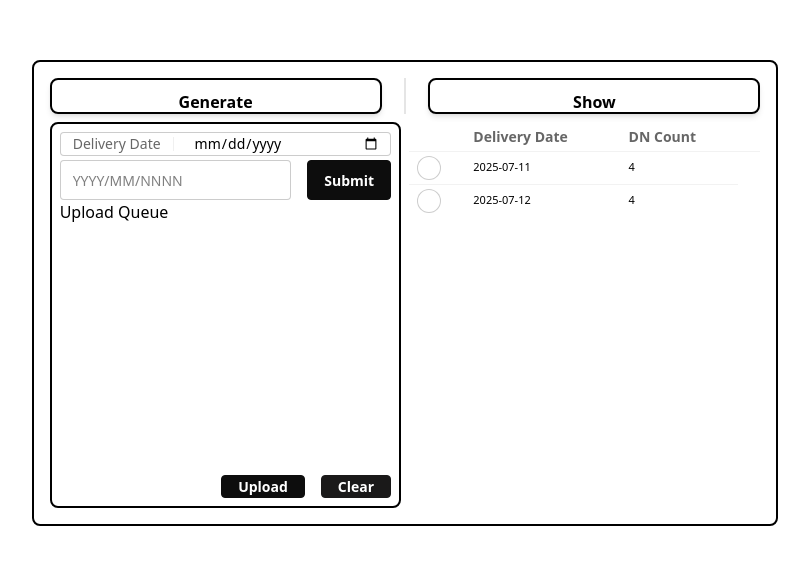
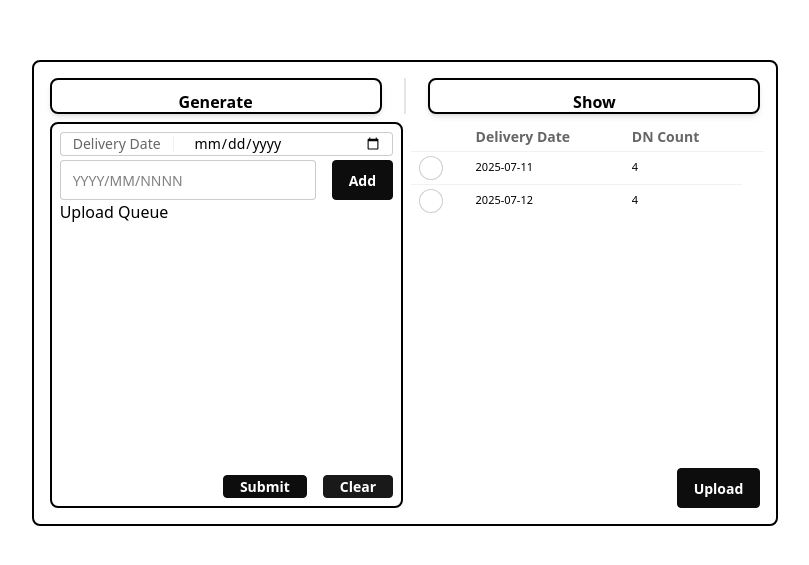
Before and after one commit to VincentKho10/ClaiVer, a React (Vite) app in the folder frontend/: page / in a window 1280 px wide. Shown: the part 107-672 px from the top of the page, without its empty margins (235-1044 px from the left). Built offline with nearby package versions, Linux system fonts and the light colour scheme.

Commit message:
Managing data struct

```diff
--- a/frontend/src/View/Home/GenerateBarcode/index.jsx
+++ b/frontend/src/View/Home/GenerateBarcode/index.jsx
@@ -2,14 +2,15 @@ import React, { useEffect } from "react";
 import { useState } from "react";
 
 const GenerateBarcode = (props) => {
-  const { data } = props;
+  const { data, DelivHistState, selectedid } = props;
+  const [delivhist, setDelivHist] = DelivHistState;
   const [list, setList] = useState({});
   const [delivr, setDelivr] = useState({ send_date: "", DNID: "" });
 
-  useEffect(()=>{
-    console.log("rerender")
-    setList(data)
-  },[data])
+  useEffect(() => {
+    console.log("rerender");
+    setList(data);
+  }, [data]);
 
   const handleChangeField = (e) => {
     const { name, value } = e.target;
@@ -22,7 +23,7 @@ const GenerateBarcode = (props) => {
     }
   };
 
-  const handleSubmit = () => {
+  const handleAddQueue = () => {
     let { send_date, DNID } = delivr;
     let isSet = false;
     if (send_date && DNID) {
@@ -144,8 +145,19 @@ const GenerateBarcode = (props) => {
     return res;
   };
 
-  const handleUpload = () => {
-    // console.log(selectState);
+  const handleSubmit = () => {
+    let nList = [];
+    // console.log(Object.entries(list))
+    for (let [key, value] of Object.entries(list)) {
+      console.log(nList);
+      nList = [
+        ...nList,
+        { "Delivery Date": key, "DN Count": value.length, data: value },
+      ];
+    }
+
+    const res = [...delivhist, ...nList]
+    setDelivHist(res);
   };
 
   return (
@@ -176,9 +188,9 @@ const GenerateBarcode = (props) => {
         <button
           className="btn btn-primary"
           name="submit_delivr"
-          onClick={() => handleSubmit()}
+          onClick={() => handleAddQueue()}
         >
-          Submit
+          Add
         </button>
       </div>
 
@@ -190,8 +202,8 @@ const GenerateBarcode = (props) => {
       </div>
 
       <div className="flex flex-row justify-end h-1/12">
-        <button className="btn btn-primary mr-4 h-full" onClick={handleUpload}>
-          Upload
+        <button className="btn btn-primary mr-4 h-full" onClick={handleSubmit}>
+          Submit
         </button>
         <button className="btn btn-secondary h-full">Clear</button>
       </div>
--- a/frontend/src/View/Home/index.jsx
+++ b/frontend/src/View/Home/index.jsx
@@ -3,8 +3,7 @@ import { Link, Outlet, Route, Routes } from "react-router-dom";
 import GenerateBarcode from "./GenerateBarcode";
 import ShowBarcode from "./ShowBarcode";
 
-let selectedCb = -1;
-
+let isSelectAll = false;
 const Home = () => {
   const [delivhist, setDelivHist] = useState([
     {
@@ -22,13 +21,18 @@ const Home = () => {
   const [selectState, setSelectState] = useState({});
 
   const selectHandle = (id) => {
-    if (selectedCb == id) {
-      selectedCb = -1;
-      setSelectState({});
-    } else {
-      selectedCb = id;
-      setSelectState(delivhist[id]);
+    const dd = delivhist[id]["Delivery Date"];
+    const dnid = delivhist[id].data;
+
+    //dd avail remove
+    const ssdd = selectState[dd];
+    if (ssdd) {
+      delete selectState[dd];
+      setSelectState({ ...selectState });
+      return;
     }
+    //dd not avail add
+    setSelectState({ ...selectState, [dd]: dnid });
   };
 
   const tbStateHeader = () => {
@@ -52,13 +56,16 @@ const Home = () => {
     return (
       <tbody>
         {delivhist.map((v, i) => {
+          const dhdd = delivhist[i]["Delivery Date"];
+          // console.log(selectState[dhdd]&true)
+          // console.log(selectState)
           return (
             <tr>
               <th>
                 <input
                   type="checkbox"
                   className="checkbox"
-                  checked={selectedCb == i}
+                  checked={selectState[dhdd]}
                   onClick={() => {
                     selectHandle(i);
                   }}
@@ -103,42 +110,23 @@ const Home = () => {
               <Routes>
                 <Route
                   index
-                  element={
-                    <GenerateBarcode
-                      data={
-                        selectState["Delivery Date"]
-                          ? {
-                              [selectState["Delivery Date"]]:
-                                selectState["data"],
-                            }
-                          : {}
-                      }
-                    />
-                  }
+                  element={<GenerateBarcode data={selectState} DelivHistState={[delivhist, setDelivHist]} />}
                 />
                 <Route
                   path="show"
-                  element={
-                    <ShowBarcode
-                      data={
-                        selectState["Delivery Date"]
-                          ? {
-                              [selectState["Delivery Date"]]:
-                                selectState["data"],
-                            }
-                          : {}
-                      }
-                    />
-                  }
+                  element={<ShowBarcode data={selectState} DelivHistState={[delivhist, setDelivHist]} />}
                 />
               </Routes>
             </div>
           </div>
-          <div className="overflow-auto flex-1/2 ml-1 h-full w-full">
-            <table className="table table-xs table-pin-rows table-pin-cols table-auto">
-              {tbStateHeader()}
-              {tbStateContent()}
-            </table>
+          <div className="flex flex-col flex-1/2 h-full w-full">
+            <div className="overflow-auto flex-1/2 ml-1 h-full w-full">
+              <table className="table table-xs table-pin-rows table-pin-cols table-auto">
+                {tbStateHeader()}
+                {tbStateContent()}
+              </table>
+            </div>
+            <button className="btn btn-primary w-fit self-end">Upload</button>
           </div>
         </div>
       </div>
```
